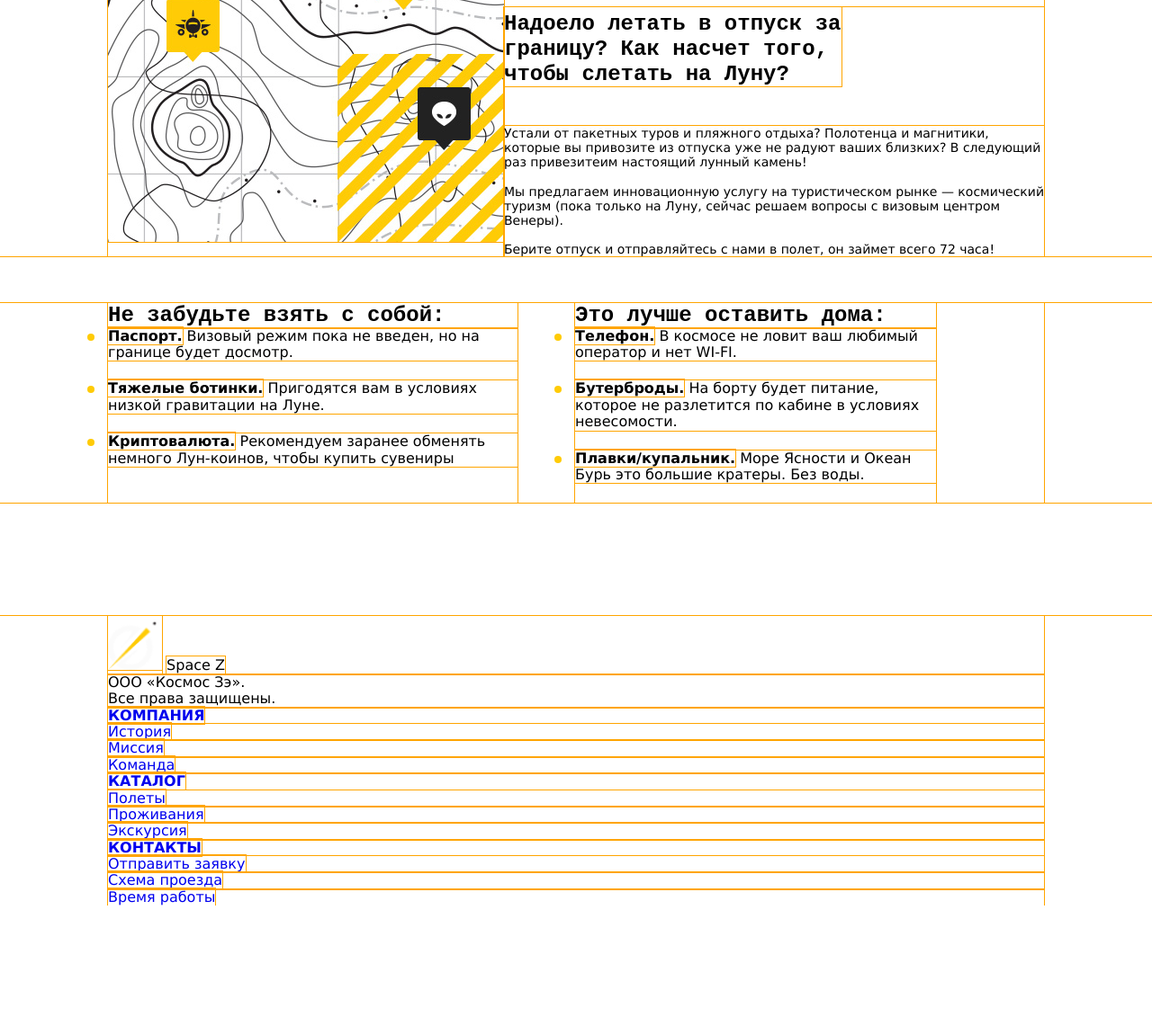
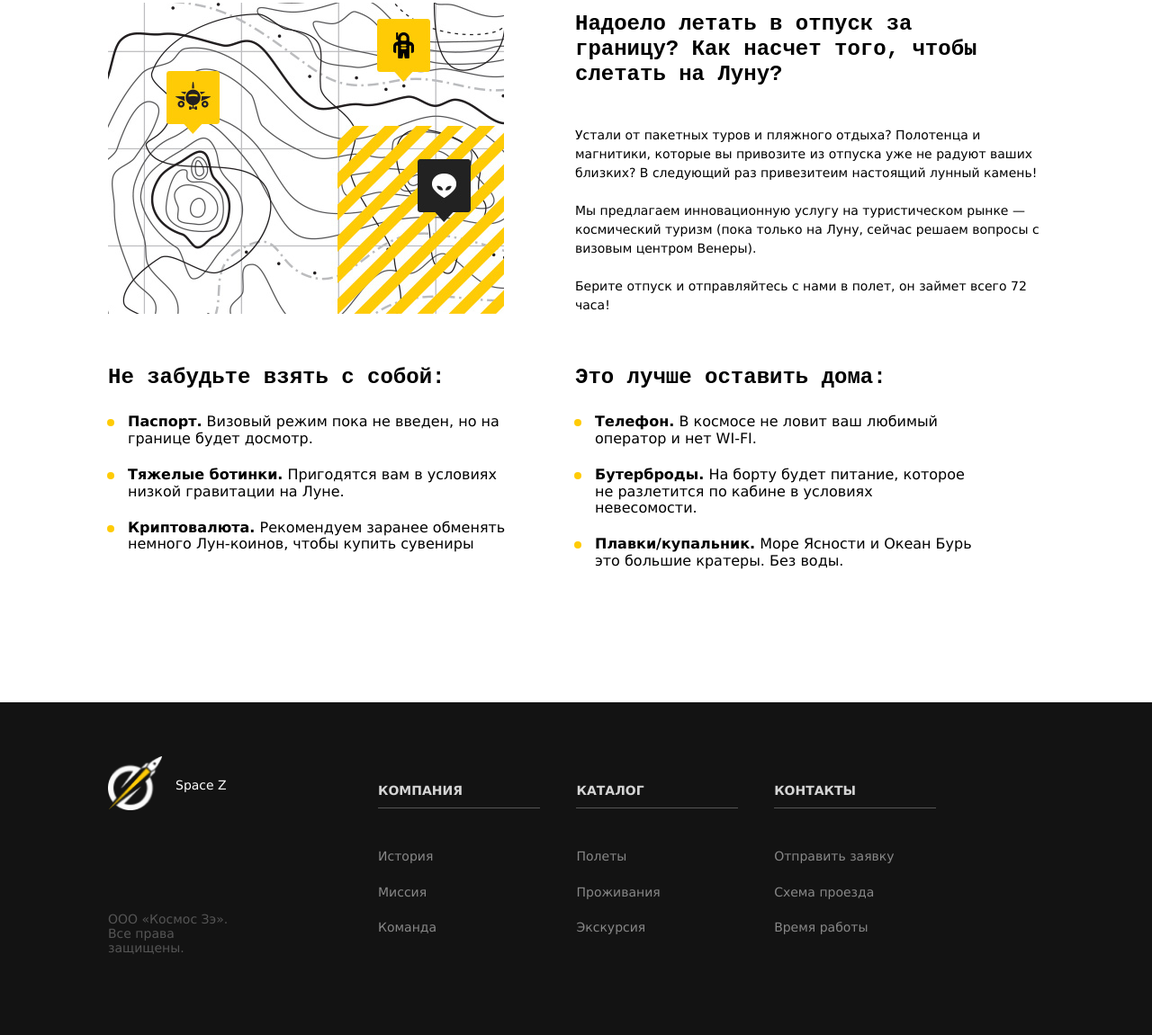
Before and after one commit to mermakowich/spaceZZZ, a plain HTML site: page index.html in a window 1280 px wide. Shown: the part 1063-2214 px from the top of the page at 90% size. Before the commit the page ends 2070 px from the top, so only its background shows below. Drawn offline with nearby package versions, Linux system fonts and the light colour scheme.

Commit message:
Update style.css

```diff
--- a/css/style.css
+++ b/css/style.css
@@ -1,5 +1,5 @@
 * {
-    outline: 1px solid orange;
+    /* outline: 1px solid orange; */
     margin: 0;
     padding: 0;
     box-sizing: border-box;
@@ -232,7 +232,7 @@ header .container {
 }
 
 .recomendation .right-column {
-    width: 401px;
+    width: 454px;
 }
 
 
@@ -246,9 +246,9 @@ header .container {
 
 }
 
-.moon-vacation .container .right-column {
+.moon-vacation .container  .right-column {
 
-    font-family: Verdana;
+    font-family: "Verdana";
     font-size: 14px;
     margin-top: 85px;
 
@@ -258,15 +258,9 @@ header .container {
 
 
 
-.moon-vacation .container .left-column {
+.moon-vacation .container .left-column {}
 
-
-}
-
-.moon-vacation .container .right-column {
-
-
-}
+.moon-vacation .container .right-column {}
 
 
 .recomendation {
@@ -279,12 +273,12 @@ header .container {
     font-size: 24px;
 }
 
-.recomendation .right-column{
+.recomendation .right-column {
     margin-left: 64px;
 
 }
 
-.recomendation li::before{
+.recomendation li::before {
     content: "";
     display: inline-block;
     background-color: #FFCB06;
@@ -304,3 +298,141 @@ header .container {
 .recomendation .container {
     display: flex;
 }
+
+.recomendation .recomendation-list {
+    margin-top: 27px;
+}
+
+.moon-vacation .right-column .subtitle {
+    width: 454px;
+}
+
+.moon-vacation .right-column {
+    margin-left: 79px;
+}
+
+.moon-vacation .left-column {
+    margin-top: 80px;
+}
+
+.recomendation .left-column .recomendation-list{
+
+    width: 424px;
+    margin-left: 22px;
+
+}
+
+.recomendation .left-column .subtitle {
+
+    width: 375px;
+
+}
+
+.recomendation .left-column {
+    width: 455px;
+
+}
+
+.moon-vacation .right-column p {
+    line-height: 1.5;
+}
+
+.recomendation .right-column .recomendation-list{
+
+    width: 424px;
+    margin-left: 22px;
+
+}
+
+.recomendation .right-column .subtitle {
+
+    width: 346px;
+
+}
+
+footer {
+    background-color: #131313;
+    color: white;
+    font-family: Verdana;
+    font-size: 14px;
+}
+
+.footer-columns-container {
+    display: flex;
+
+}
+
+footer .left-column{
+    width: 162px;
+    padding-top: 60px;
+}
+
+footer .right-column{
+    flex: 2;
+    display: flex;
+    justify-content: space-around;
+    padding-top: 90px;
+    width: 700px;
+}
+
+.footer-menu {
+    display: flex;
+    margin-left: 98px;
+    width: 700px;
+}
+
+.footer-menu li {
+    display: flex;
+    flex-direction: column;
+    flex-grow: 1;
+}
+
+.logo-container {
+    display: flex;
+    align-items: center;
+}
+
+.copyrights {
+    color: #555555;
+    margin-top: 110px;
+    padding-bottom: 88px;
+}
+
+.company-title {
+    margin-left: 15px;
+}
+
+.footer-submenu {
+    display: flex;
+    flex-grow: 1;
+    margin-top: 57px;
+    flex-direction: column;
+    justify-content: space-between;
+    padding-bottom: 88px;
+}
+
+.footer-submenu-title {
+    display: flex;
+    flex-direction: column;
+    text-decoration: none;
+    color: #D4D4D4;
+    width: 80%;
+
+    position: relative;
+
+}
+
+.footer-submenu-title::after {
+    content: "";
+    bottom: -12px;
+    border-bottom: 1px solid #555555;
+    width: 180px;
+    display: block;
+    position: absolute;
+}
+
+.footer-submenu li a {
+    text-decoration: none;
+    color: #888888;
+
+}
```
